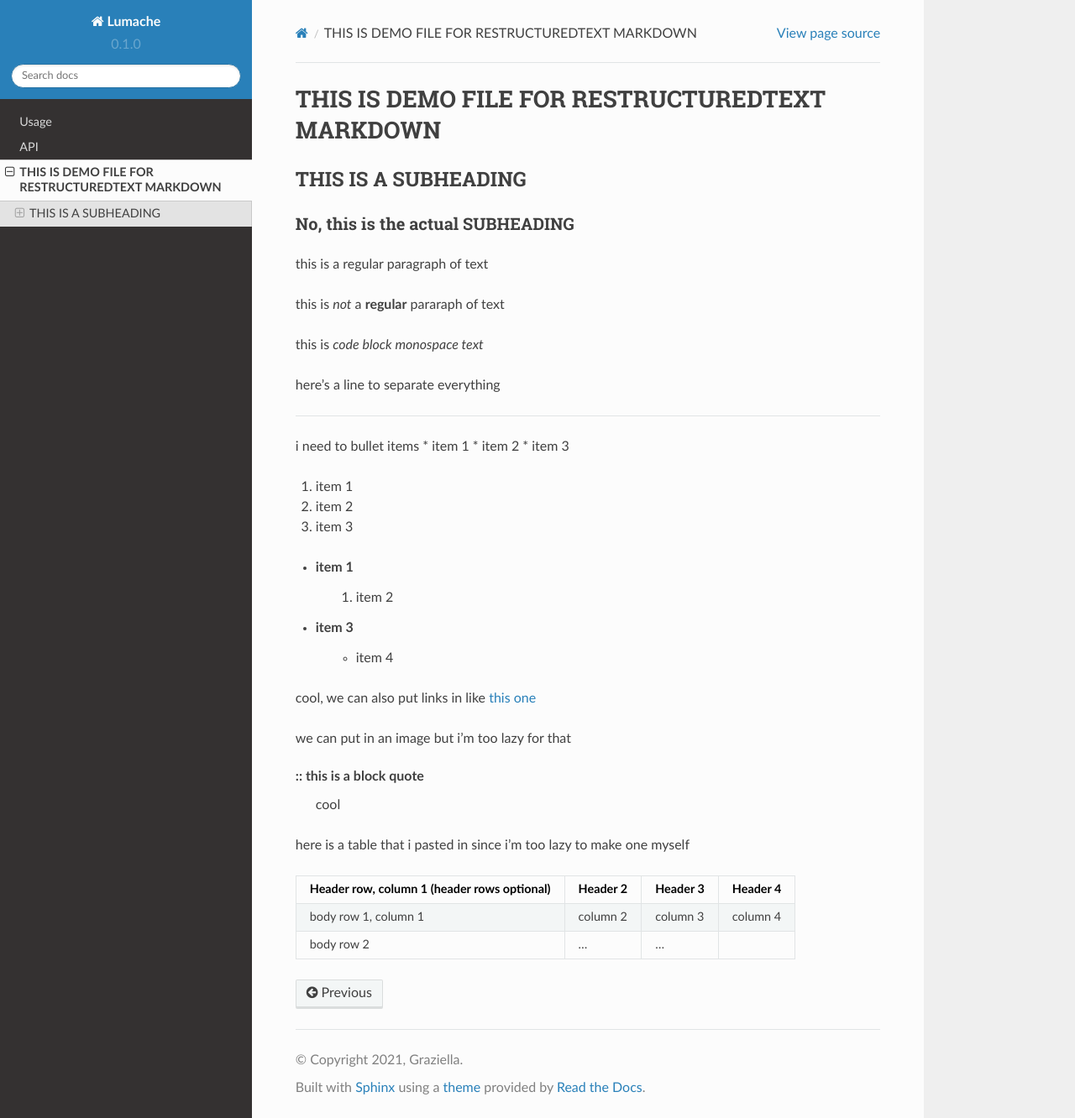
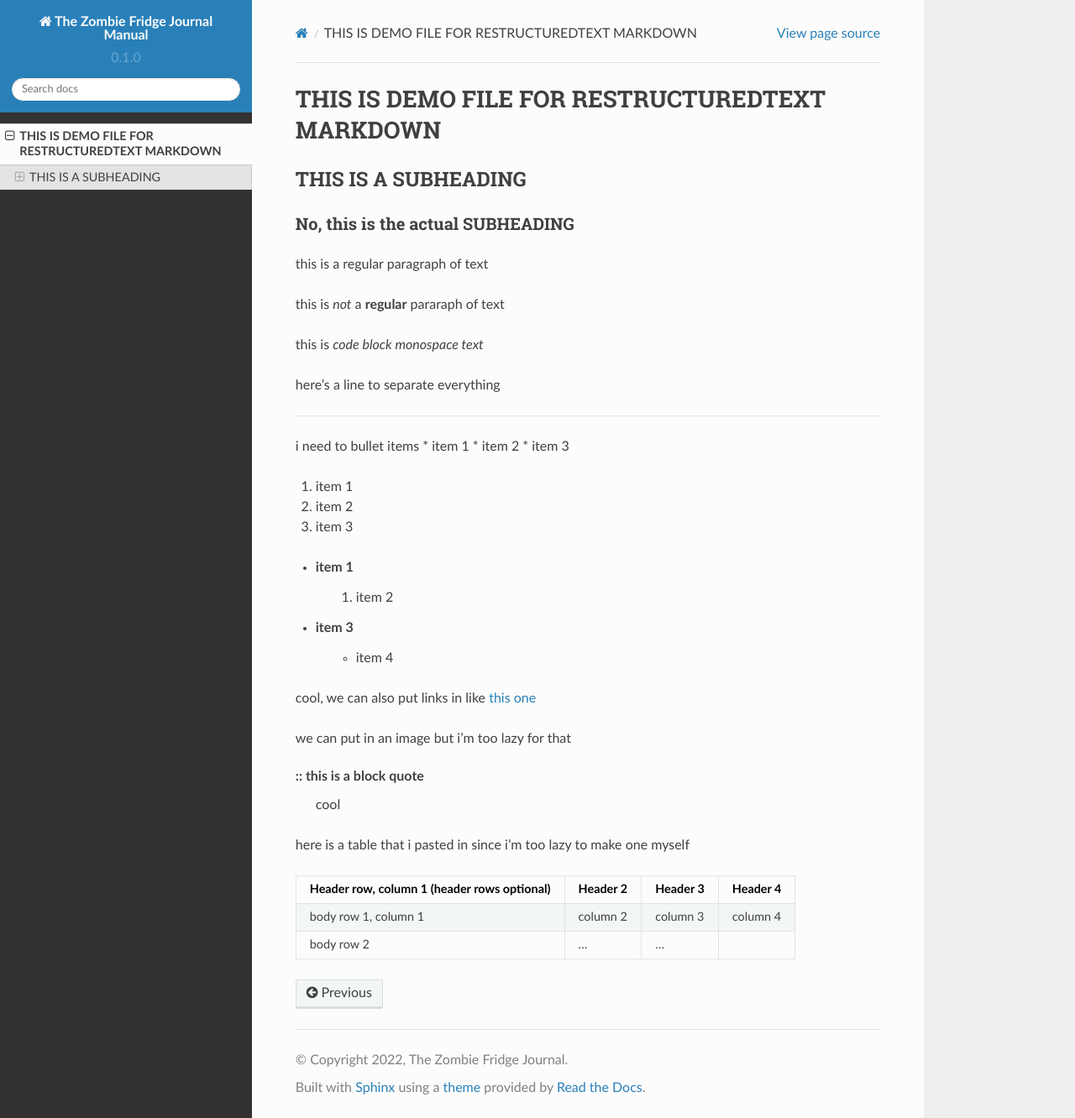
Before and after one commit to theZFJ/manual, a Sphinx documentation site: the page built from docs/demo.rst, in a window 1280 px wide and 1332 px high. Shown: the whole window at 84% size. Built offline with Sphinx 7.4.7 and the Read the Docs theme 2.0.0, drawn with Linux system fonts in a browser that asks for light colours; pages that are not in the unit, such as notebooks, are missing from menus.

Commit message:
remove template info

```diff
--- a/docs/api.rst
+++ /dev/null
@@ -1,2 +0,0 @@
-API
-===
--- a/docs/conf.py
+++ b/docs/conf.py
@@ -2,9 +2,9 @@
 
 # -- Project information
 
-project = 'Lumache'
-copyright = '2021, Graziella'
-author = 'Graziella'
+project = 'The Zombie Fridge Journal Manual'
+copyright = '2022, The Zombie Fridge Journal'
+author = 'The Zombie Fridge Journal'
 
 release = '0.1'
 version = '0.1.0'
--- a/pyproject.toml
+++ b/pyproject.toml
@@ -3,6 +3,6 @@ requires = ["flit_core >=3.2,<4"]
 build-backend = "flit_core.buildapi"
 
 [project]
-name = "lumache"
-authors = [{name = "Graziella", email = "graziella@lumache"}]
+name = "The Zombie Fridge Journal Manual"
+authors = [{name = "The Zombie Fridge Journal"}]
 dynamic = ["version", "description"]
```
Also changed, not shown: docs/index.rst (+3 -15 lines), docs/usage.rst (deleted, +0 -33 lines), lumache.py (deleted, +0 -23 lines).
